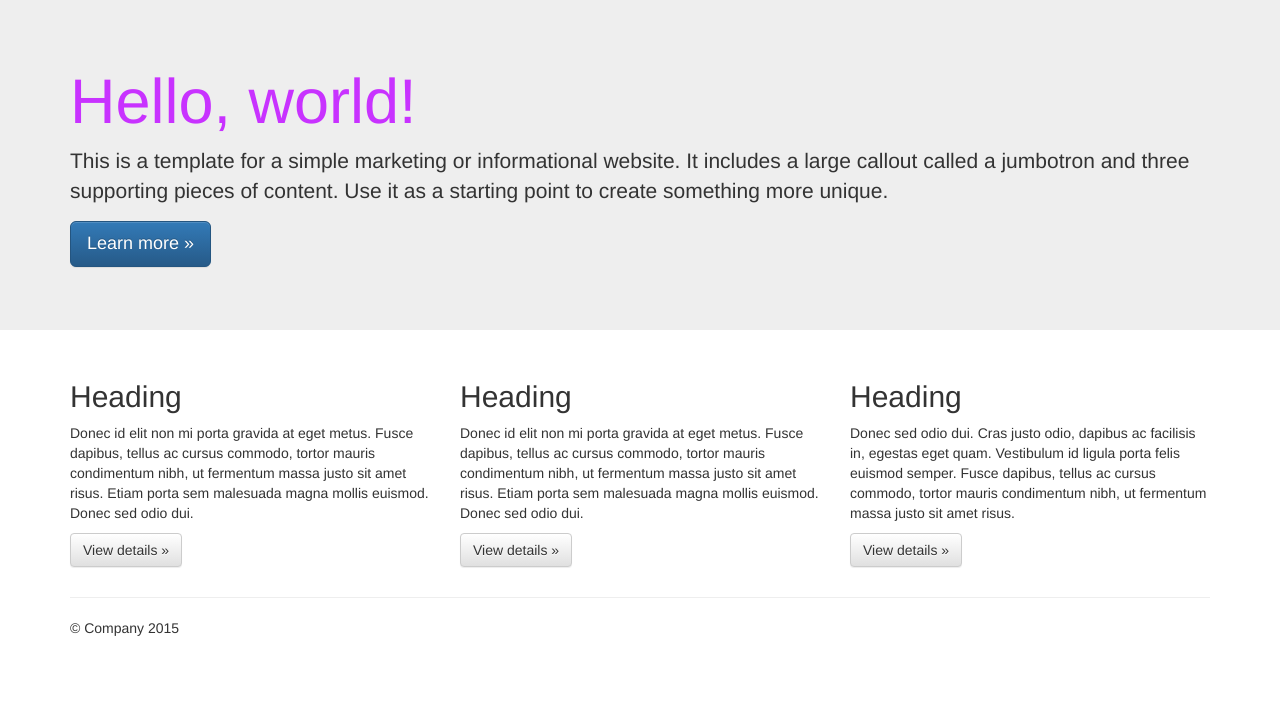
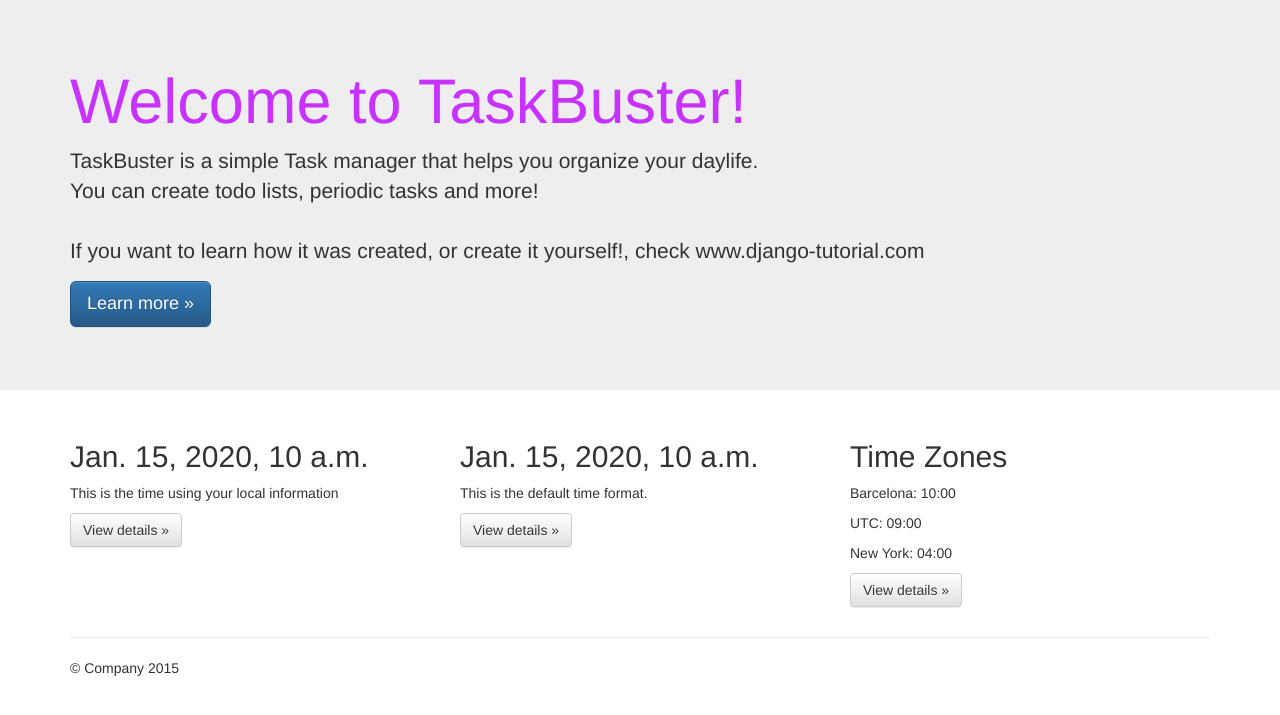
Before and after one commit to NedJunk/django_tutorial, a Django app: template taskbuster/templates/taskbuster/index.html in a window 1280 px wide. Shown: the part 51-766 px from the top of the page. Run offline with Django 3.2, Linux system fonts and the light colour scheme; the template is opened without the code that fills it: most values are stand-ins (such as "Sample title", 1, 10 or a date in 2020); some libraries are stand-ins or nearby versions.

Commit message:
Internationalization and localization

```diff
--- a/requirements/base.txt
+++ b/requirements/base.txt
@@ -1 +1,2 @@
 Django==1.8
+pytz==2015.4
--- a/requirements/testing.txt
+++ b/requirements/testing.txt
@@ -1,2 +1,6 @@
 -r base.txt
 selenium==2.45.0
+coverage==3.7.1
+Django==1.8
+selenium==2.45.0
+pytz==2015.4
--- a/taskbuster/templates/base.html
+++ b/taskbuster/templates/base.html
@@ -8,6 +8,7 @@
         <meta charset="utf-8">
         <meta http-equiv="X-UA-Compatible" content="IE=edge,chrome=1">
         <title>{% block head_title %}{% endblock %}</title>
+        <link rel="shortcut icon" href="{% static 'favicon.ico' %}" type="image/x-icon">
         <meta name="description" content="">
         <meta name="viewport" content="width=device-width, initial-scale=1">
         <link rel="apple-touch-icon" href="apple-touch-icon.png">
@@ -23,11 +24,15 @@
         <link rel="stylesheet" href="{% static 'css/main.css' %}">
 
         <script src="{% static 'js/vendor/modernizr-2.8.3-respond-1.4.2.min.js' %}"></script>
+
+        {% block head_css %}{% endblock %}
+        {% block head_javascript %}{% endblock %}
     </head>
     <body>
         <!--[if lt IE 8]>
             <p class="browserupgrade">You are using an <strong>outdated</strong> browser. Please <a href="http://browsehappy.com/">upgrade your browser</a> to improve your experience.</p>
         <![endif]-->
+    {% block navbar %}
       <nav class="navbar navbar-inverse navbar-fixed-top" role="navigation">
         <div class="container">
           <div class="navbar-header">
@@ -52,43 +57,13 @@
           </div><!--/.navbar-collapse -->
         </div>
       </nav>
+    {% endblock %}
+
+    {% block content %}{% endblock %}
 
     <!-- Main jumbotron for a primary marketing message or call to action -->
-    <div class="jumbotron">
-      <div class="container">
-        <h1>Hello, world!</h1>
-        <p>This is a template for a simple marketing or informational website. It includes a large callout called a jumbotron and three supporting pieces of content. Use it as a starting point to create something more unique.</p>
-        <p><a class="btn btn-primary btn-lg" href="#" role="button">Learn more &raquo;</a></p>
-      </div>
-    </div>
-
-    <div class="container">
-      <!-- Example row of columns -->
-      <div class="row">
-        <div class="col-md-4">
-          <h2>Heading</h2>
-          <p>Donec id elit non mi porta gravida at eget metus. Fusce dapibus, tellus ac cursus commodo, tortor mauris condimentum nibh, ut fermentum massa justo sit amet risus. Etiam porta sem malesuada magna mollis euismod. Donec sed odio dui. </p>
-          <p><a class="btn btn-default" href="#" role="button">View details &raquo;</a></p>
-        </div>
-        <div class="col-md-4">
-          <h2>Heading</h2>
-          <p>Donec id elit non mi porta gravida at eget metus. Fusce dapibus, tellus ac cursus commodo, tortor mauris condimentum nibh, ut fermentum massa justo sit amet risus. Etiam porta sem malesuada magna mollis euismod. Donec sed odio dui. </p>
-          <p><a class="btn btn-default" href="#" role="button">View details &raquo;</a></p>
-       </div>
-        <div class="col-md-4">
-          <h2>Heading</h2>
-          <p>Donec sed odio dui. Cras justo odio, dapibus ac facilisis in, egestas eget quam. Vestibulum id ligula porta felis euismod semper. Fusce dapibus, tellus ac cursus commodo, tortor mauris condimentum nibh, ut fermentum massa justo sit amet risus.</p>
-          <p><a class="btn btn-default" href="#" role="button">View details &raquo;</a></p>
-        </div>
-      </div>
-
-      <hr>
-
-      <footer>
-        <p>&copy; Company 2015</p>
-      </footer>
-    </div> <!-- /container -->        <script src="//ajax.googleapis.com/ajax/libs/jquery/1.11.2/jquery.min.js"></script>
-        <script>window.jQuery || document.write('<script src="js/vendor/jquery-1.11.2.min.js"><\/script>')</script>
+           <script src="//ajax.googleapis.com/ajax/libs/jquery/1.11.2/jquery.min.js"></script>
+        <script>window.jQuery || document.write('<script src="static/js/vendor/jquery-1.11.2.min.js"><\/script>')</script>
 
         <script src="{% static 'js/vendor/bootstrap.min.js' %}"></script>
 
--- a/taskbuster/templates/taskbuster/index.html
+++ b/taskbuster/templates/taskbuster/index.html
@@ -1,5 +1,52 @@
-<head>
-    <title>{% extends "base.html" %}
-        {% block head_title %}TaskBuster Django Tutorial{% endblock %}
-    </title>
-</head>
+{% extends "base.html" %}
+{% load i18n %}
+{% load l10n %}
+{% load tz %}
+
+{% block head_title %}TaskBuster Django Tutorial{% endblock %}
+
+{% block content %}
+    <div class="jumbotron">
+        <div class="container">
+            <h1>{% trans "Welcome to TaskBuster!"%}</h1>
+            <p>{% blocktrans %}TaskBuster is a simple Task manager that helps you organize your daylife. </br> You can create todo lists, periodic tasks and more! </br></br> If you want to learn how it was created, or create it yourself!, check www.django-tutorial.com{% endblocktrans %}</p>
+            <p><a class="btn btn-primary btn-lg" role="button">Learn more &raquo;</a></p>
+          </div>
+        </div>
+    </div>
+
+    <div class="container">
+      <!-- Example row of columns -->
+      <div class="row">
+
+      <div class="col-md-4">
+              <h2 id="local-date">{{today}}</h2>
+              <p>This is the time using your local information </p>
+              <p><a class="btn btn-default" href="#" role="button">View details &raquo;</a></p>
+        </div>
+        <div class="col-md-4">
+              <h2 id="non-local-date">{{today|unlocalize}}</h2>
+              <p>This is the default time format.</p>
+              <p><a class="btn btn-default" href="#" role="button">View details &raquo;</a></p>
+        </div>
+
+        <div class="col-md-4">
+            <h2>Time Zones</h2>
+            <p> Barcelona: <span id="time-tz">{{now|time:"H:i"}}</span></p>
+            <p> UTC: <span id="time-utc">{{now|utc|time:"H:i"}}</span></p>
+            <p> New York: <span id="time-ny">
+                   {{now|timezone:"America/New_York"|time:"H:i"}}</span></p>
+            <p><a class="btn btn-default" href="#" role="button">View details &raquo;</a></p>
+        </div>
+      </div>
+
+      <hr>
+
+      <footer>
+        <p>&copy; Company 2015</p>
+      </footer>
+    </div> <!-- /container -->
+{% endblock %}
+
+
+{% block footer_javascript %}{% endblock %}
--- a/taskbuster/test.py
+++ b/taskbuster/test.py
@@ -1,14 +1,17 @@
 # -*- coding: utf-8 -*-
 from django.test import TestCase
 from django.core.urlresolvers import reverse
+from django.utils.translation import activate
 
 
 class TestHomePage(TestCase):
 
     def test_uses_index_template(self):
+        activate('en')
         response = self.client.get(reverse("home"))
         self.assertTemplateUsed(response, "taskbuster/index.html")
 
     def test_uses_base_template(self):
+        activate('en')
         response = self.client.get(reverse("home"))
         self.assertTemplateUsed(response, "base.html")
--- a/taskbuster/urls.py
+++ b/taskbuster/urls.py
@@ -1,12 +1,15 @@
+# -*- coding: utf-8 -*-
 from django.conf.urls import include, url
 from django.contrib import admin
-from .views import home
+from django.conf.urls.i18n import i18n_patterns
+from .views import home, home_files
+
 
 urlpatterns = [
-    # Examples:
-    # url(r'^$', 'taskbuster.views.home', name='home'),
-    # url(r'^blog/', include('blog.urls')),
+    url(r'^(?P<filename>(robots.txt)|(humans.txt))$', home_files, name='home-files'),
+]
 
+urlpatterns += i18n_patterns(
+    url(r'^$', home, name='home'),
     url(r'^admin/', include(admin.site.urls)),
-    url(r'^$', home, name='home'),
-]
+)
```
Also changed, not shown: functional_tests/test_all_users.py (+35 -0 lines), taskbuster/settings/base.py (+13 -1 lines), taskbuster/templates/humans.txt (+5 -4 lines), taskbuster/views.py (+8 -1 lines), taskbuster/locale/ca/LC_MESSAGES/django.po (added), 4 other files. Lines whose indentation alone changed are shown as unchanged.
